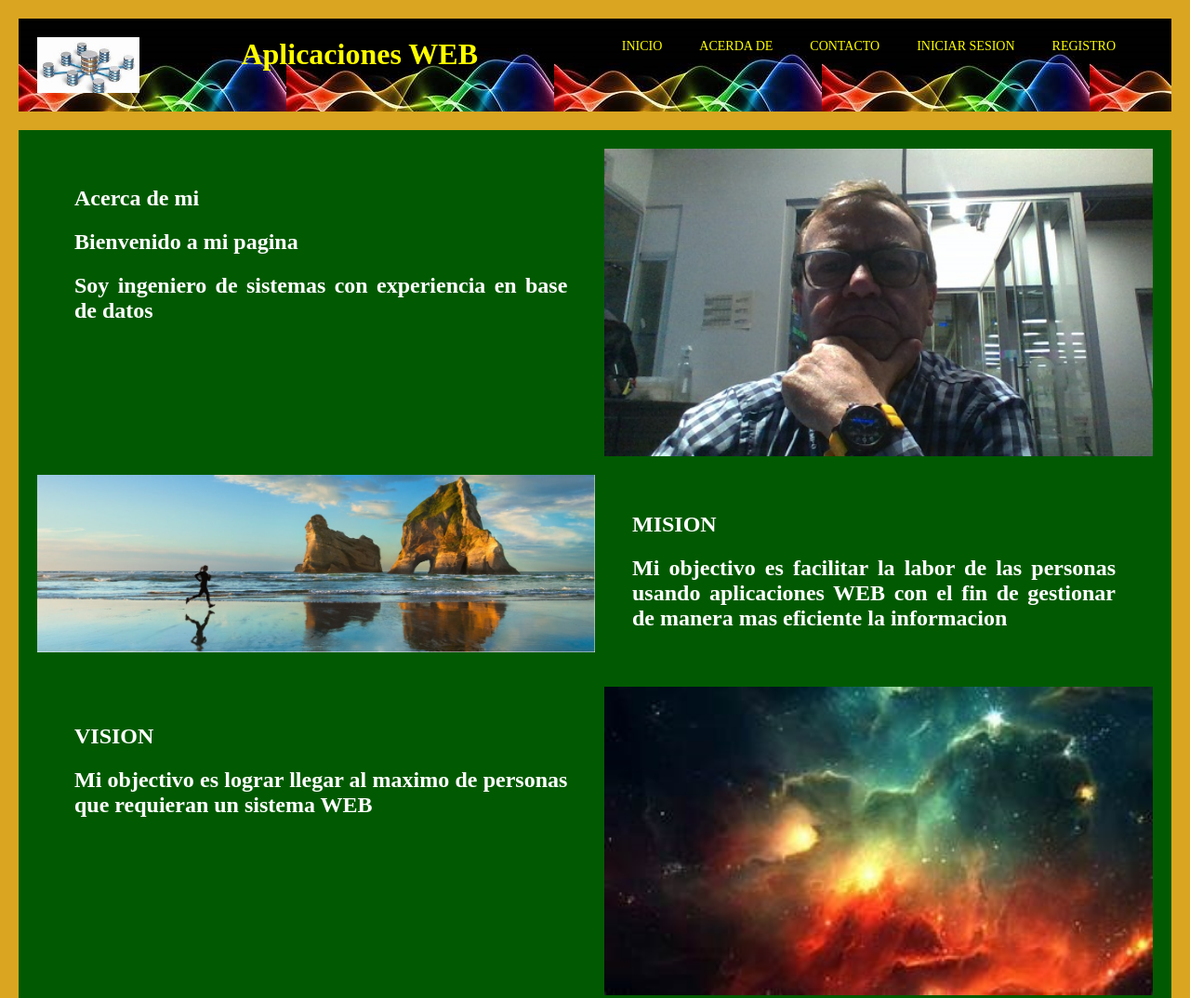
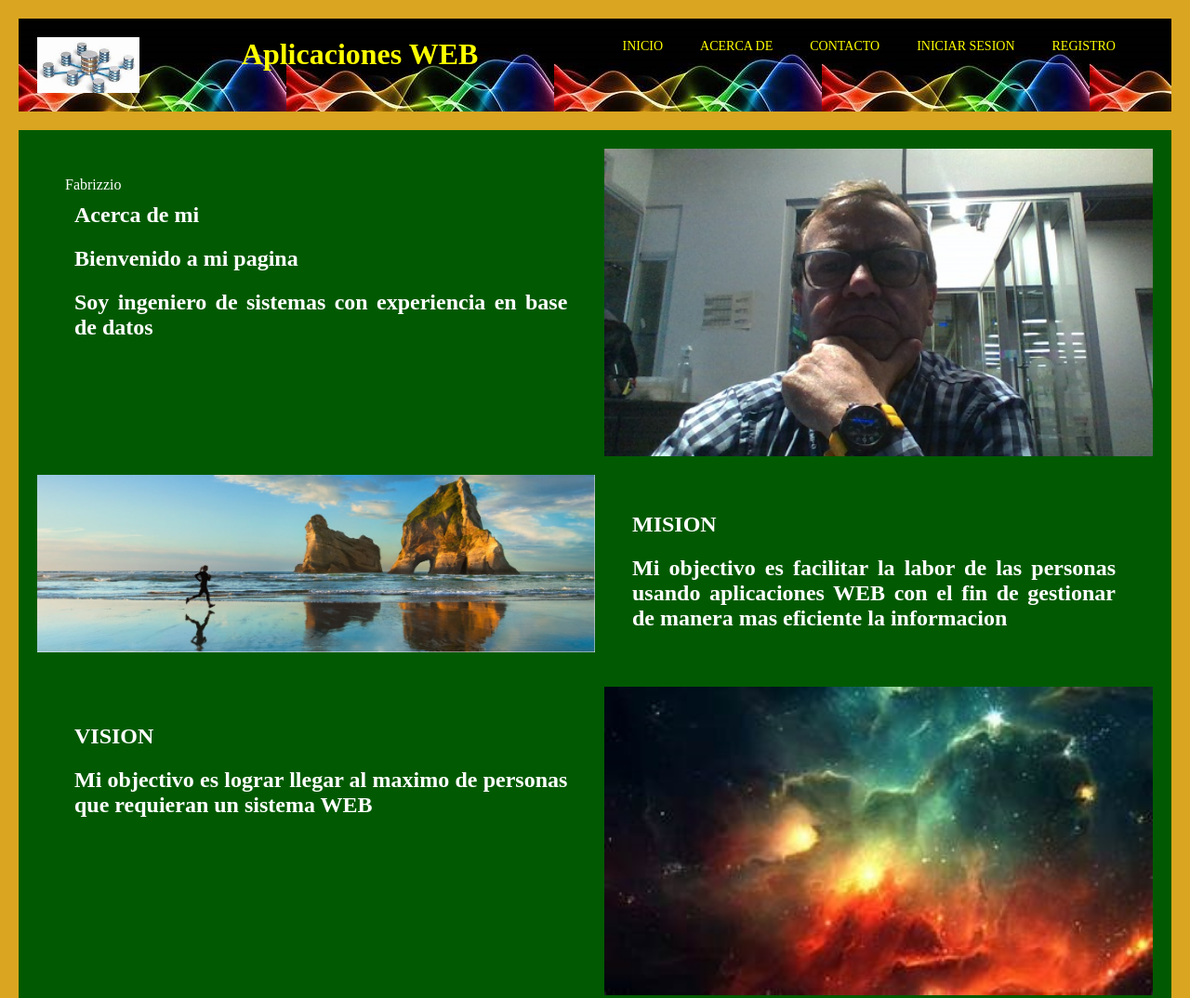
Before and after one commit to cfabrizzio/miprimerapagina, a plain HTML site: page index.html in a window 1280 px wide. Shown: the top 1074 px of the page at 93% size. Drawn offline with Linux system fonts and the light colour scheme.

Commit message:
mi primer confirmación de actualización

```diff
--- a/index.html
+++ b/index.html
@@ -4,7 +4,7 @@
 <head>
   <meta charset="UTF-8" />
   <meta name="viewport" content="width=device-width, initial-scale=0.8" />
-  <title>Cajas</title>
+  <title>Aplicaciones web</title>
   <link rel="stylesheet" href="styles.css" />
   <script src="https://kit.fontawesome.com/c9b87a4bee.js" crossorigin="anonymous"></script>
   <script src="script.js" defer></script>
@@ -23,7 +23,7 @@
 
       <ul class="menu">
         <li><a class="navli" href="index.html">INICIO</a></li>
-        <li><a class="navli" href="index.html">ACERDA DE</a></li>
+        <li><a class="navli" href="index.html">ACERCA DE</a></li>
         <li><a class="navli" href="#contacto">CONTACTO</a></li>
         <li><a class="navli" href="index.html">INICIAR SESION</a></li>
         <li><a class="navli" href="index.html">REGISTRO</a></li>
@@ -34,6 +34,9 @@
   <main class="contenido">
     <div class="acerca">
       <div class="acerca-texto">
+        <div class=”greeting”>
+          <p>Fabrizzio</p>
+        </div>
         <h2>Acerca de mi</h2>
         <h2>Bienvenido a mi pagina</h2>
         <h2>Soy ingeniero de sistemas con experiencia en base de datos</h2>
```
